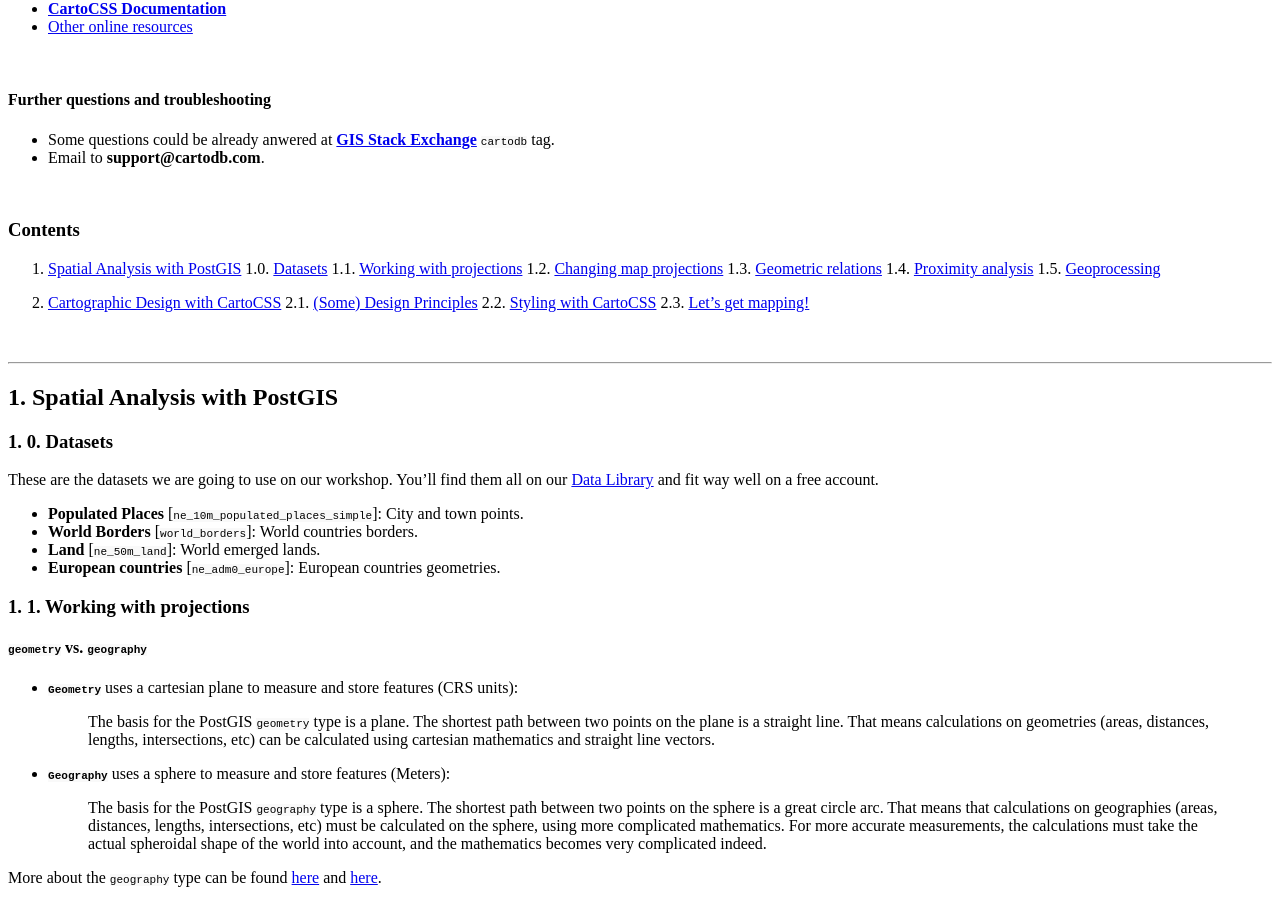
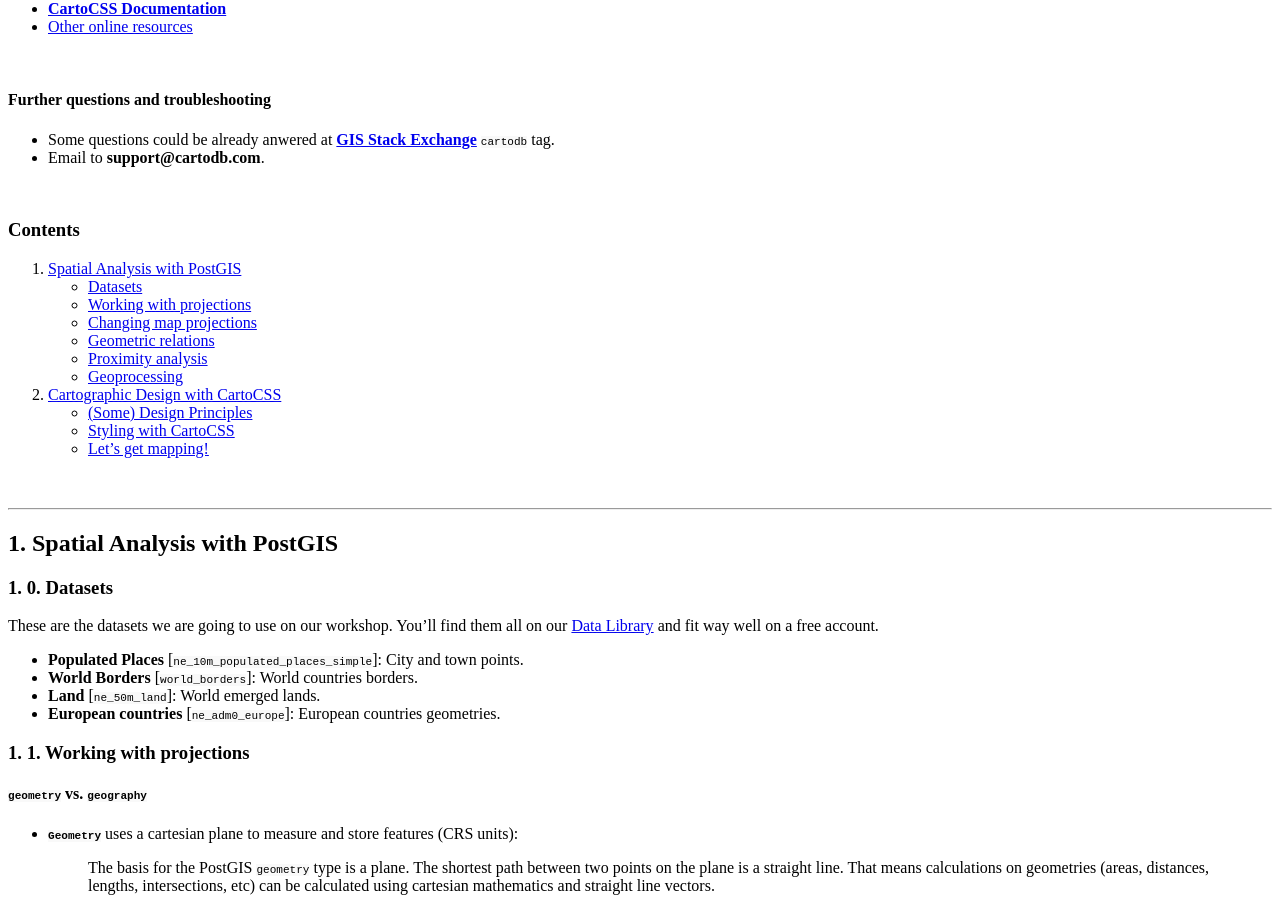
Before and after one commit to CartoDB/training, a Jekyll site: the page built from _posts/2016-06-18-cartocss.md, in a window 1280 px wide and 900 px high, scrolled down 2413 px. Built offline with Jekyll 4.4.1, drawn with Linux system fonts in a browser that asks for light colours; a style sheet for code colours, icons or effects is not loaded.

Commit message:
fix index

```diff
--- a/_posts/2016-06-18-cartocss.md
+++ b/_posts/2016-06-18-cartocss.md
@@ -60,17 +60,17 @@
 ### Contents
 
 1. [Spatial Analysis with PostGIS](#postgis)
-1.0. [Datasets](#datasets)
-1.1. [Working with projections](#projections)
-1.2. [Changing map projections](#robinson)
-1.3. [Geometric relations](#geometric)
-1.4. [Proximity analysis](#proximity)
-1.5. [Geoprocessing](#geoprocessing)
+* [Datasets](#datasets)
+* [Working with projections](#projections)
+* [Changing map projections](#robinson)
+* [Geometric relations](#geometric)
+* [Proximity analysis](#proximity)
+* [Geoprocessing](#geoprocessing)
 
 2. [Cartographic Design with CartoCSS](#cartocss)
-2.1. [(Some) Design Principles](#design)
-2.2. [Styling with CartoCSS](#styling)
-2.3. [Let's get mapping!](#map)
+* [(Some) Design Principles](#design)
+* [Styling with CartoCSS](#styling)
+* [Let's get mapping!](#map)
 
 <br>
 
```
